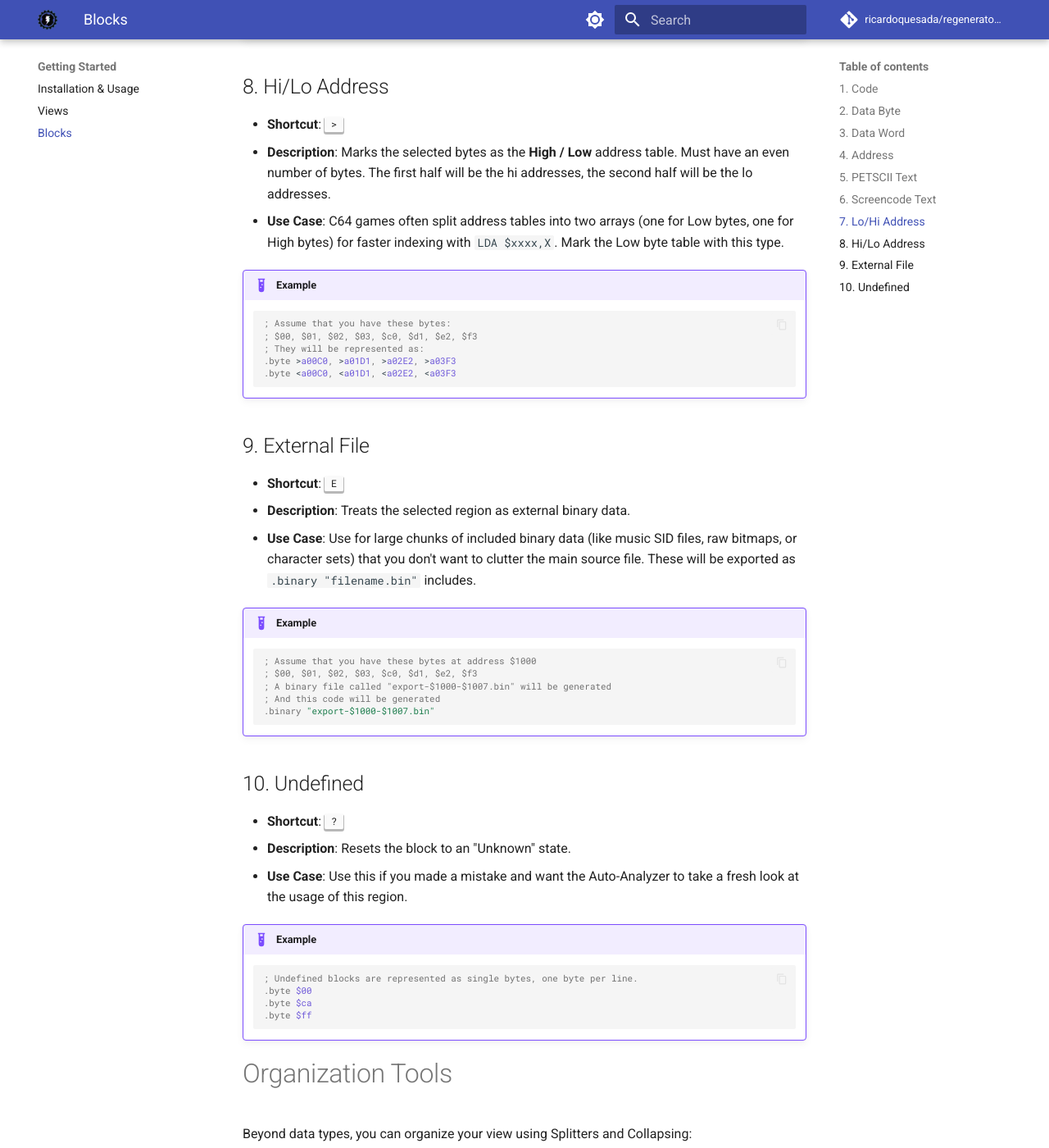
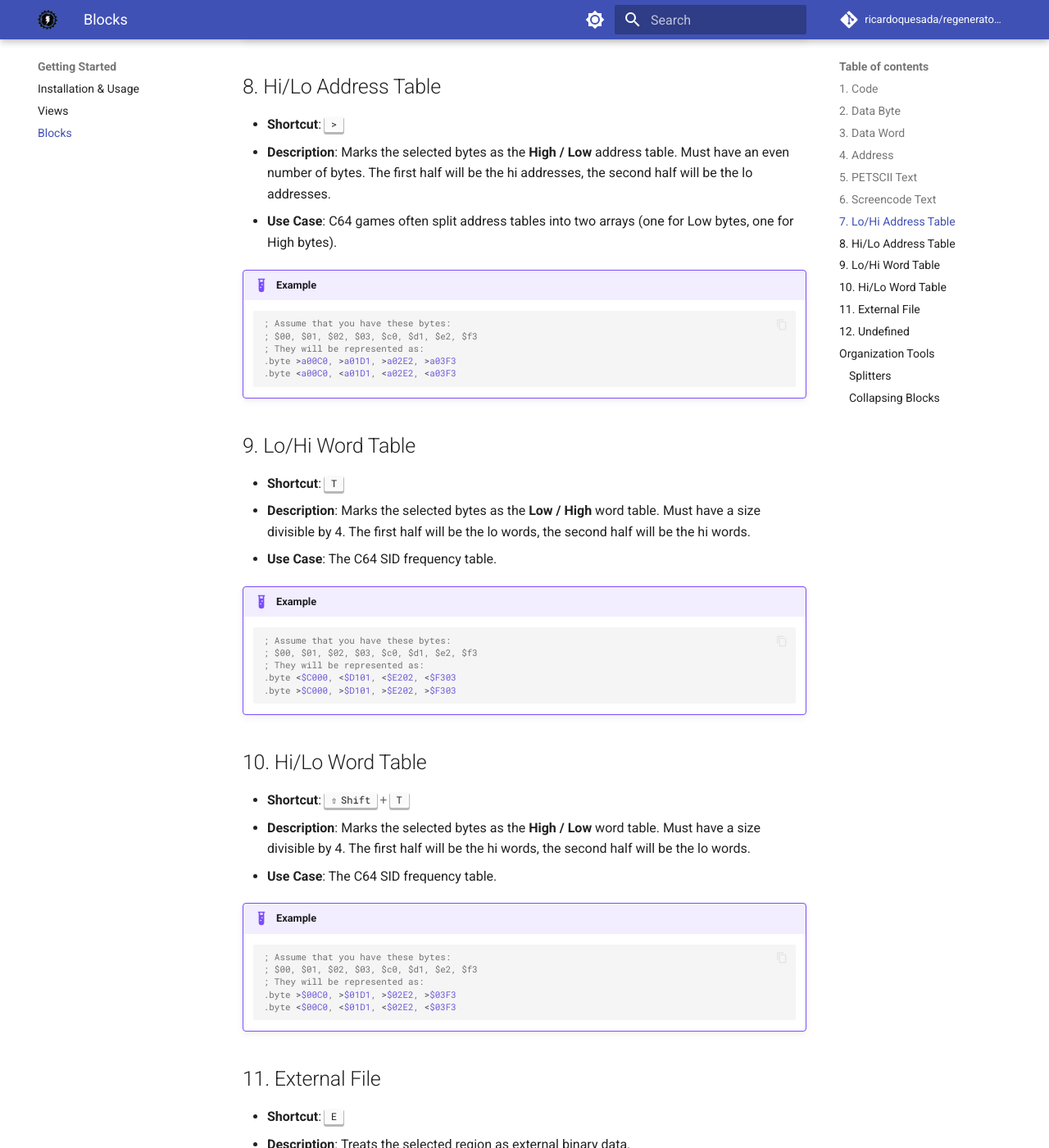
Before and after one commit to ricardoquesada/regenerator2000, an MkDocs documentation site: the page built from docs/blocks.md, in a window 1280 px wide and 1400 px high, scrolled down 2881 px. Shown: the whole window at 82% size. Built offline with MkDocs 1.6.1 and Material for MkDocs 9.7.7, drawn with Linux system fonts in a browser that asks for light colours; comment, search, counter and statistics services are not loaded; some of the changed text lies outside the part shown.

Commit message:
Initial support for LoHiWord / HiLoWord
Requires some renames to be consistent:
rename  HiLo/LoHi to HiLoAddress/LoHiAddress
rename Text to PetsciiText
rename Screencode to ScreencodeText

````diff
--- a/docs/blocks.md
+++ b/docs/blocks.md
@@ -64,7 +64,7 @@ The available Block Types are:
 
 ## 5. PETSCII Text
 
-- **Shortcut**: ++t++
+- **Shortcut**: ++x++
 - **Description**: Interprets bytes as PETSCII text sequences.
 - **Use Case**: Use for game messages, high score names, or print routines. The disassembler will try to group
   contiguous characters into a single string.
@@ -94,13 +94,12 @@ The available Block Types are:
     .endencode
     ```
 
-## 7. Lo/Hi Address
+## 7. Lo/Hi Address Table
 
 - **Shortcut**: ++less-than++
 - **Description**: Marks the selected bytes as the **Low / High** address table. Must have an even number of bytes.
   The first half will be the lo addresses, the second half will be the hi addresses.
-- **Use Case**: C64 games often split address tables into two arrays (one for Low bytes, one for High bytes) for faster
-  indexing with `LDA $xxxx,X`. Mark the Low byte table with this type.
+- **Use Case**: C64 games often split address tables into two arrays (one for Low bytes, one for High bytes).
 
 !!! example
 
@@ -112,13 +111,12 @@ The available Block Types are:
     .byte >aC000, >aD101, >aE202, >aF303
     ```
 
-## 8. Hi/Lo Address
+## 8. Hi/Lo Address Table
 
 - **Shortcut**: ++greater-than++
 - **Description**: Marks the selected bytes as the **High / Low** address table. Must have an even number of bytes.
   The first half will be the hi addresses, the second half will be the lo addresses.
-- **Use Case**: C64 games often split address tables into two arrays (one for Low bytes, one for High bytes) for faster
-  indexing with `LDA $xxxx,X`. Mark the Low byte table with this type.
+- **Use Case**: C64 games often split address tables into two arrays (one for Low bytes, one for High bytes).
 
 !!! example
 
@@ -130,7 +128,41 @@ The available Block Types are:
     .byte <a00C0, <a01D1, <a02E2, <a03F3
     ```
 
-## 9. External File
+## 9. Lo/Hi Word Table
+
+- **Shortcut**: ++t++
+- **Description**: Marks the selected bytes as the **Low / High** word table. Must have a size divisible by 4.
+  The first half will be the lo words, the second half will be the hi words.
+- **Use Case**: The C64 SID frequency table.
+
+!!! example
+
+    ```asm
+    ; Assume that you have these bytes:
+    ; $00, $01, $02, $03, $c0, $d1, $e2, $f3
+    ; They will be represented as:
+    .byte <$C000, <$D101, <$E202, <$F303
+    .byte >$C000, >$D101, >$E202, >$F303
+    ```
+
+## 10. Hi/Lo Word Table
+
+- **Shortcut**: ++shift+t++
+- **Description**: Marks the selected bytes as the **High / Low** word table. Must have a size divisible by 4.
+  The first half will be the hi words, the second half will be the lo words.
+- **Use Case**: The C64 SID frequency table.
+
+!!! example
+
+    ```asm
+    ; Assume that you have these bytes:
+    ; $00, $01, $02, $03, $c0, $d1, $e2, $f3
+    ; They will be represented as:
+    .byte >$00C0, >$01D1, >$02E2, >$03F3
+    .byte <$00C0, <$01D1, <$02E2, <$03F3
+    ```
+
+## 11. External File
 
 - **Shortcut**: ++e++
 - **Description**: Treats the selected region as external binary data.
@@ -147,7 +179,7 @@ The available Block Types are:
     .binary "export-$1000-$1007.bin"
     ```
 
-## 10. Undefined
+## 12. Undefined
 
 - **Shortcut**: ++question-mark++
 - **Description**: Resets the block to an "Unknown" state.
@@ -163,18 +195,18 @@ The available Block Types are:
     .byte $ff
     ```
 
-# Organization Tools
+## Organization Tools
 
 Beyond data types, you can organize your view using Splitters and Collapsing:
 
-## Splitters
+### Splitters
 
 - **Shortcut**: ++pipe++
 - **Description**: Inserts a visual separator (newline) in the disassembly view without affecting the binary.
 - **Use Case**: Use this to visually separate logic blocks, subroutines, or data tables that are contiguous in memory
   but logically distinct.
 
-## Collapsing Blocks
+### Collapsing Blocks
 
 - **Collapse/Uncollapse**: ++ctrl+k++
 - **Description**: Hides or shows the content of a block, showing only a summary line (e.g., "; ... 256 bytes ...").
````
Also changed, not shown: 11 other files.
